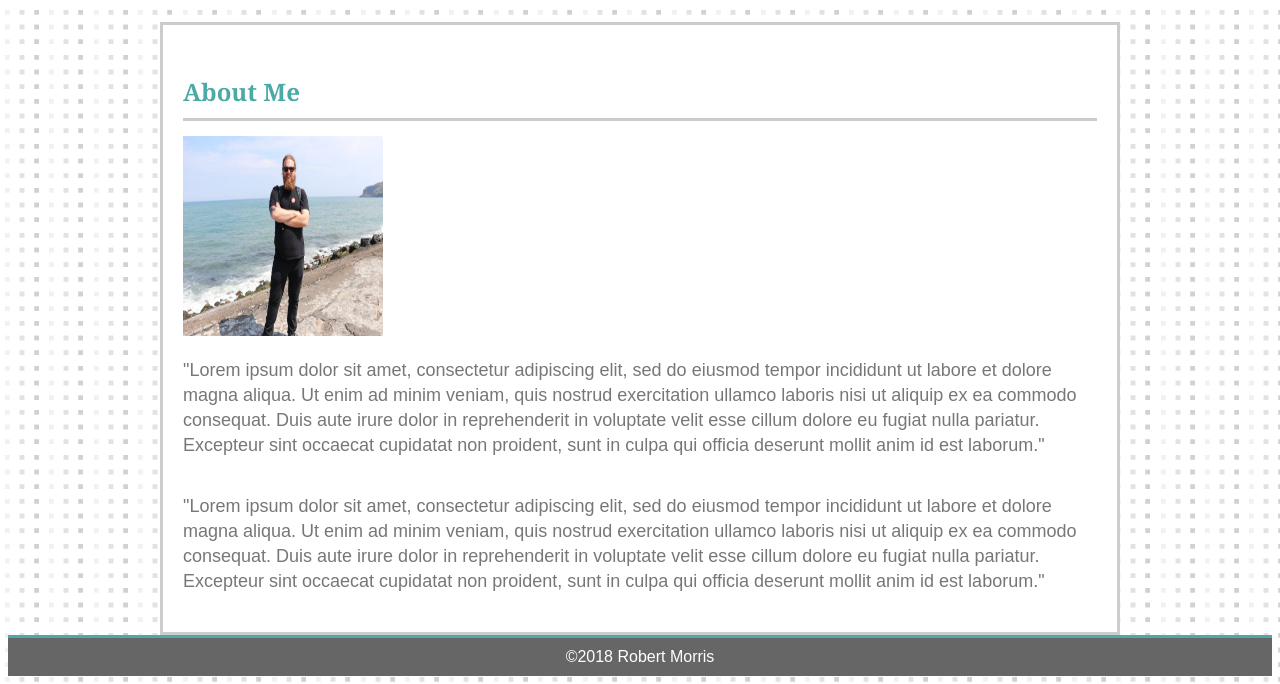
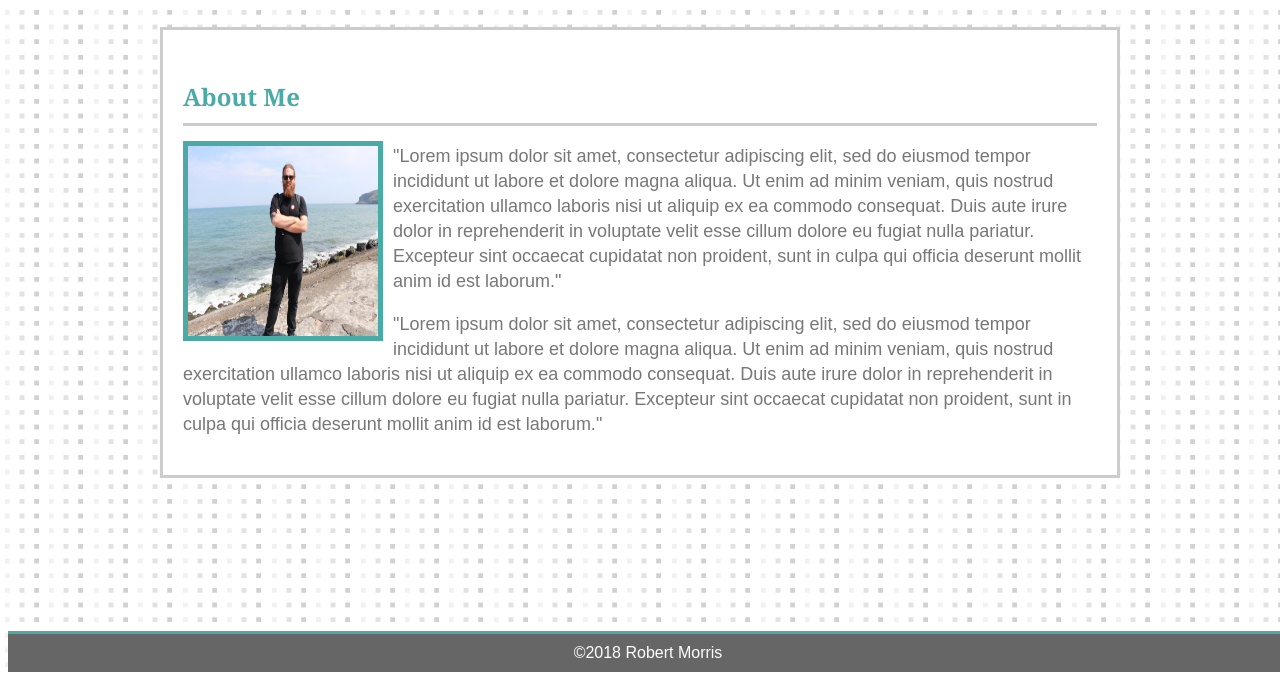
Before and after one commit to belamorris/Basic-Portfolio, a plain HTML site: page index.html in a window 1280 px wide. Shown: the part 128-812 px from the top of the page. Drawn offline with Linux system fonts and the light colour scheme.

Commit message:
index and css almost done

```diff
--- a/assets/css/style.css
+++ b/assets/css/style.css
@@ -7,11 +7,13 @@ body {
     background: url(../../assets/images/tiny-squares.jpg) repeat;
     font-family: 'Arial', 'Helvetica Neue', Helvetica, sans-serif;
     color: #777777;
+
 }
 
 header {background: #ffffff;
 border-bottom: 3px solid #cccccc;
-margin-bottom: 25px;
+margin-left: 0;
+
  }
 
 h1 {background: #4aaaa5;
@@ -32,7 +34,6 @@ a {color: #cccccc;
 
 p {font-size: 18px;
     line-height: 25px;
-     display: inline-block;
 }
 
 
@@ -50,17 +51,25 @@ margin-bottom: 15px;
 .content {background:#ffffff;
 padding: 20px;
 border: solid 3px #cccccc;
-
+margin-top: 30px;
 }
 
-.img { float: left;
+#paragraph {}
+
+img {height: 200px;
+width: 200px;
+float: left;
 margin: 0 10px 10px 0;
-}
+border: solid 5px #4aaaa5;}
 
-footer {
+footer {position: fixed;
+    bottom: 0;
+    width: 100%;
+    margin-left: 0;
     background: #666666;
     color: white;
     text-align: center;
     border-top: solid 3px #4aaaa5;
     padding: 10px 0
+
 }
--- a/index.html
+++ b/index.html
@@ -21,14 +21,16 @@
             <section class="content">
                 <h2>About Me</h2>
                 <div class="image">
-                <img src="assets/images/ireland-me.jpg" alt="Robert Morris" width="200px" height="200px">
+                <img src="assets/images/ireland-me.jpg" alt="Robert Morris">
                 </div>
+                <div id=paragraph>
                 <p>"Lorem ipsum dolor sit amet, consectetur adipiscing elit, sed do eiusmod tempor incididunt ut labore et dolore magna aliqua. Ut enim ad minim veniam, quis nostrud exercitation ullamco laboris nisi ut aliquip ex ea commodo consequat. Duis aute irure dolor in reprehenderit in voluptate velit esse cillum dolore eu fugiat nulla pariatur. Excepteur sint occaecat cupidatat non proident, sunt in culpa qui officia deserunt mollit anim id est laborum."
 
                     </p>
                 <P>"Lorem ipsum dolor sit amet, consectetur adipiscing elit, sed do eiusmod tempor incididunt ut labore et dolore magna aliqua. Ut enim ad minim veniam, quis nostrud exercitation ullamco laboris nisi ut aliquip ex ea commodo consequat. Duis aute irure dolor in reprehenderit in voluptate velit esse cillum dolore eu fugiat nulla pariatur. Excepteur sint occaecat cupidatat non proident, sunt in culpa qui officia deserunt mollit anim id est laborum."
 
                 </P>
+            </div>
             </section>
         </div>
         <div class="clearfix"></div>
```
Also changed, not shown: 3 other files.
